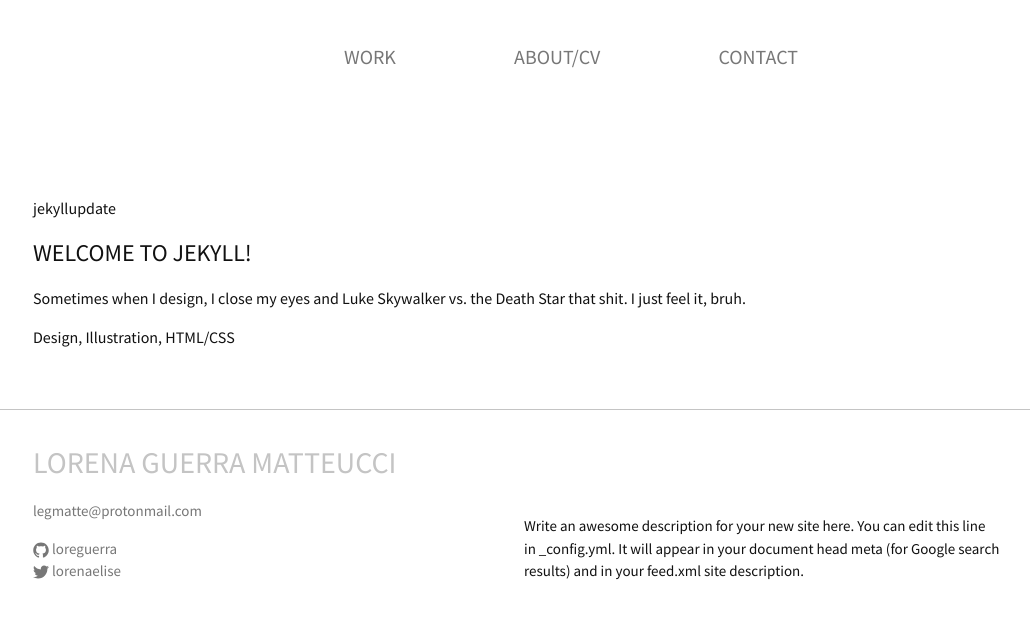
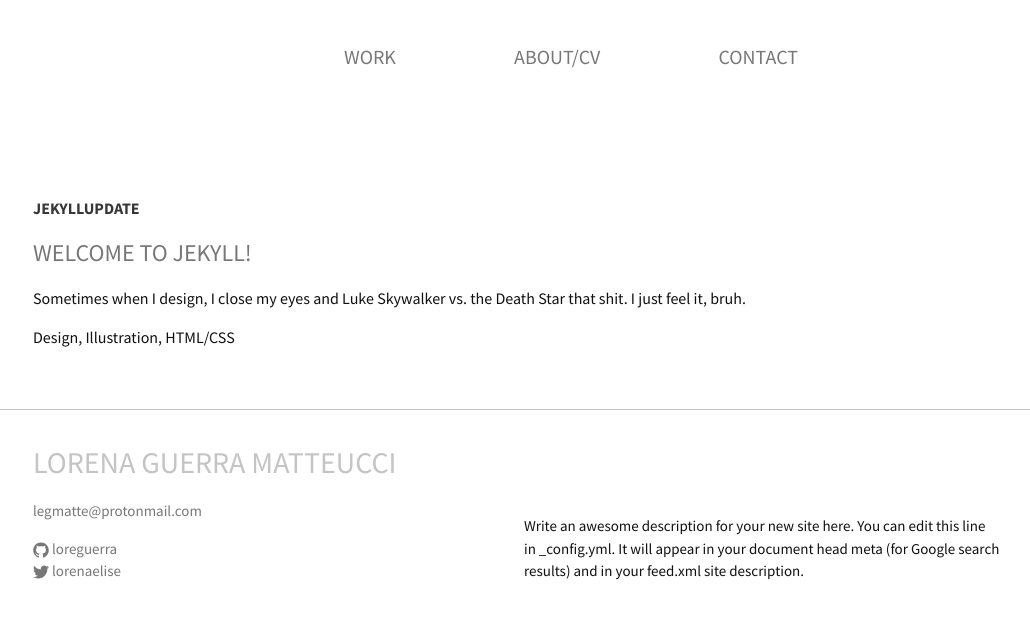
Before and after one commit to loreguerra/portfolio, a Jekyll site: the page built from index.md, in a window 1280 px wide. Shown: the top 619 px of the page, without its empty margins (69-1099 px from the left). Built offline with Jekyll 4.4.1, drawn with Linux system fonts in a browser that asks for light colours.

Commit message:
change style for home post-list h2 and add style for skill-list

```diff
--- a/_layouts/home.html
+++ b/_layouts/home.html
@@ -9,9 +9,9 @@ layout: default
   <ul class="post-list">
     {% for post in site.posts %}
       <li>
-          <p>{{ post.categories }}</p>
+          <p class="skill-list">{{ post.categories }}</p>
         <h2>
-          <a class="post-link" href="{{ post.url | relative_url }}">{{ post.title | escape }}</a>
+        {{ post.title | escape }}
         </h2>
         <p>{{ post.excerpt }}</p>
         <p>{{ post.skills }}</p>
--- a/_sass/minima/_layout.scss
+++ b/_sass/minima/_layout.scss
@@ -192,6 +192,16 @@
 .post-list {
   margin-left: 0;
   list-style: none;
+  h2{
+    font-size: 24px;
+    text-transform: uppercase;
+    color: $grey-color;
+  }
+  .skill-list{
+    text-transform: uppercase;
+    color: $grey-color-dark;
+    font-weight:700;
+  }
 
   > li {
     margin-bottom: $spacing-unit;
@@ -206,7 +216,6 @@
 .post-link {
   display: block;
   font-size: 24px;
-  text-transform: uppercase;
 }
 
 
```
